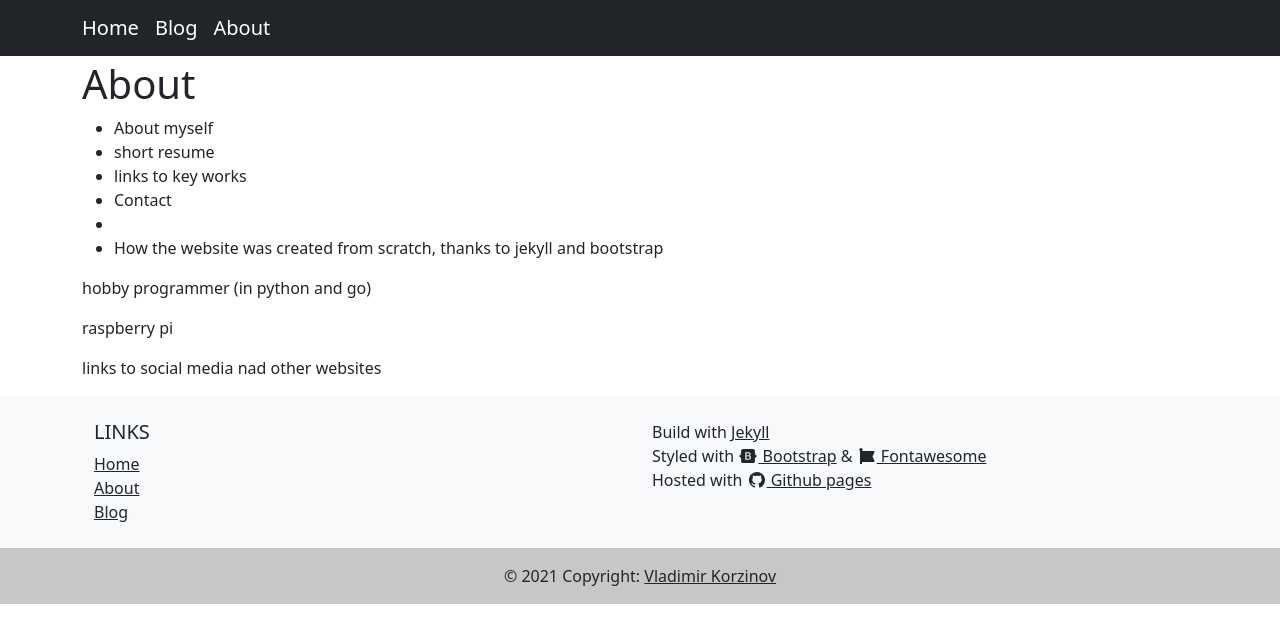
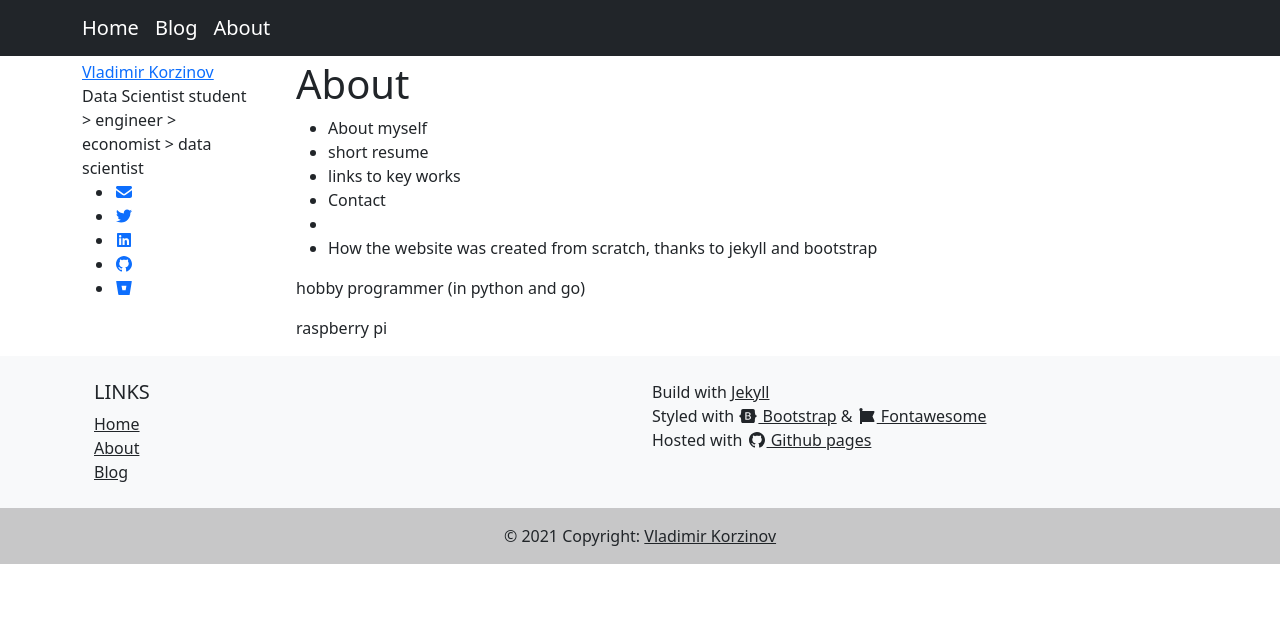
Before and after one commit to vvkorz/vvkorz.github.io, a Jekyll site: the page built from about.md, in a window 1280 px wide. Shown: the top 643 px of the page. Built offline with Jekyll 4.4.1, drawn with Linux system fonts in a browser that asks for light colours; nearby versions of some CDN libraries; library files that are not in the unit come from our copies.

Commit message:
very  rudimental sidebar for about page

```diff
--- a/_config.yml
+++ b/_config.yml
@@ -1,3 +1,24 @@
+
+#
+###################################
+# Site wide configuration
+####################################
+#
+title: "PhD, Vladimir Korzinov"
+email: "korzinovvv@gmail.com"
+description: "Personal Website"
+
+owner:
+  name: Vladimir Korzinov
+  avatar: avatar.png
+  job: "Data Scientist"
+  bio: "student > engineer > economist > data scientist"
+  email: "korzinovvv@gmail.com"
+  twitter: "@vvkorz"
+  github: "vvkorz"
+  bitbucket: protvino
+  linkedin: vladimirkorzinov
+
 defaults:
   - scope:
       path: ""
--- /dev/null
+++ b/_includes/sidebar.html
@@ -0,0 +1,33 @@
+<script type="text/javascript">
+  // based on http://stackoverflow.com/a/10300743/280842
+  function gen_mail_to_link(hs, subject) {
+    var lhs,rhs;
+    var p = hs.split('@');
+    lhs = p[0];
+    rhs = p[1];
+    document.write("<a class=\"social-link-item\" target=\"_blank\" href=\"mailto");
+    document.write(":" + lhs + "@");
+    document.write(rhs + "?subject=" + subject + "\"><i class=\"fa fa-fw fa-envelope\"></i><\/a>");
+  }
+</script>
+
+<div class="aboutme">
+  <a href="{{ site.url }}/" >{{ site.owner.name }}</a>
+  <span >{{ site.owner.job }}</span>
+  <span >{{ site.owner.bio }}</span>
+</div>
+
+
+<div class="social-links">
+  <ul>
+    {% if site.owner.email %}
+      <li>
+      <script>gen_mail_to_link('{{ site.owner.email }}', 'Hello from your website');</script>
+      </li>
+    {% endif %}
+    {% if site.owner.twitter %}<li><a href="http://twitter.com/{{ site.owner.twitter }}" class="social-link-item" target="_blank"><i class="fab fa-fw fa-twitter"></i></a></li>{% endif %}
+    {% if site.owner.linkedin %}<li><a href="http://linkedin.com/in/{{ site.owner.linkedin }}" class="social-link-item" target="_blank"><i class="fab fa-fw fa-linkedin"></i></a></li>{% endif %}
+    {% if site.owner.github %}<li><a href="http://github.com/{{ site.owner.github }}" class="social-link-item" target="_blank"><i class="fab fa-fw fa-github"></i></a></li>{% endif %}
+    {% if site.owner.bitbucket %}<li><a href="https://bitbucket.org/{{ site.owner.bitbucket }}" class="social-link-item" target="_blank"><i class="fab fa-fw fa-bitbucket"></i></a></li>{% endif %}
+  </ul>
+</div>
--- a/_layouts/default.html
+++ b/_layouts/default.html
@@ -18,7 +18,21 @@
     {% include navigation.html %}
 
     <div class="container">
-    {{ content }}
+
+      <div class="row">
+        {% if page.sidebar %}
+        <div class="col-md-2">
+          {% include sidebar.html %}
+        </div>
+        <div class="col-md-10">
+          {{ content }}
+        </div>
+        {% else %}
+        <div class="col-md-12">
+          {{ content }}
+        </div>
+        {% endif %}
+      </div>
     </div>
 
     {% include footer.html %}
--- a/_layouts/page.html
+++ b/_layouts/page.html
@@ -2,4 +2,10 @@
 layout: default
 ---
 
-{{ content }}
+<div class="container">
+  <div class="row">
+    <div class="col-md-12">
+      {{ content }}
+    </div>
+  </div>
+</div>
--- a/about.md
+++ b/about.md
@@ -16,5 +17,3 @@ title: About
 hobby programmer (in python and go)
 
 raspberry pi
-
-links to social media nad other websites
--- a/blog.html
+++ b/blog.html
@@ -1,12 +1,12 @@
 ---
 title: Blog
 ---
-<h1>Latest Posts</h1>
+<h1>posts</h1>
 
 <ul>
   {% for post in site.posts %}
     <li>
-      <h2><a href="{{ post.url }}">{{ post.title }}</a></h2>
+      <h2> <a class="text-dark" href="{{ post.url }}">{{ post.title }}</a></h2>
       {{ post.excerpt }}
     </li>
   {% endfor %}
```
Also changed, not shown: other parts of about.md (+1 -0 lines), index.md (+6 -9 lines).
